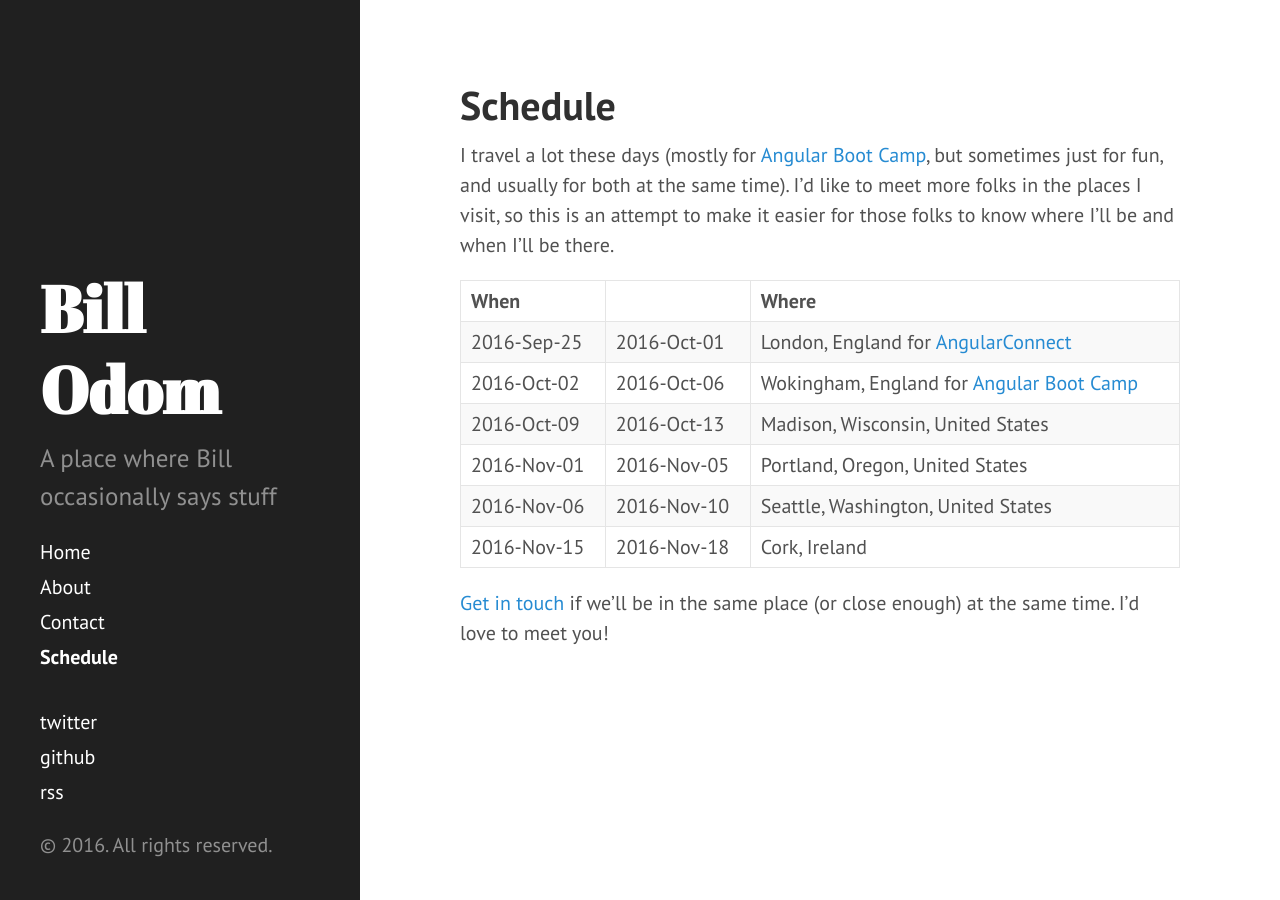
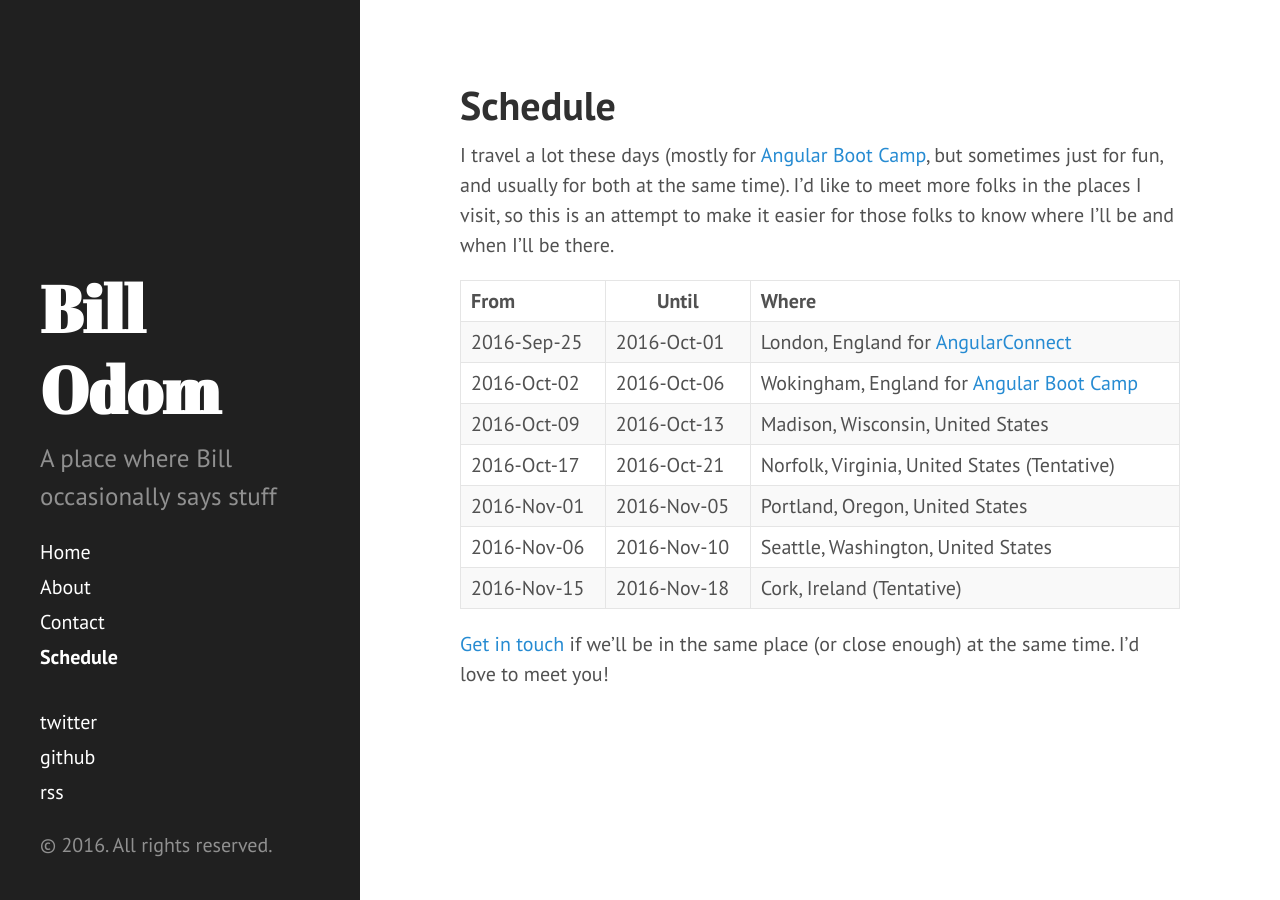
Before and after one commit to wnodom/wnodom.github.io, a Jekyll site: the page built from schedule.md, in a window 1280 px wide. Built offline with Jekyll 4.4.1, drawn with Linux system fonts in a browser that asks for light colours.

Commit message:
Add Virginia travel; update column headings

```diff
--- a/schedule.md
+++ b/schedule.md
@@ -5,13 +5,14 @@
 
 I travel a lot these days (mostly for [Angular Boot Camp](http://angularbootcamp.com/), but sometimes just for fun, and usually for both at the same time). I'd like to meet more folks in the places I visit, so this is an attempt to make it easier for those folks to know where I'll be and when I'll be there.
 
-| When        |             | Where
+| From        | Until       | Where
 |:------------|-------------|:-
 | 2016-Sep-25 | 2016-Oct-01 | London, England for [AngularConnect](http://angularconnect.com/)
 | 2016-Oct-02 | 2016-Oct-06 | Wokingham, England for [Angular Boot Camp](http://angularbootcamp.com/)
 | 2016-Oct-09 | 2016-Oct-13 | Madison, Wisconsin, United States
+| 2016-Oct-17 | 2016-Oct-21 | Norfolk, Virginia, United States (Tentative)
 | 2016-Nov-01 | 2016-Nov-05 | Portland, Oregon, United States
 | 2016-Nov-06 | 2016-Nov-10 | Seattle, Washington, United States
-| 2016-Nov-15 | 2016-Nov-18 | Cork, Ireland
+| 2016-Nov-15 | 2016-Nov-18 | Cork, Ireland (Tentative)
 
 [Get in touch](/contact/) if we'll be in the same place (or close enough) at the same time. I'd love to meet you!
```
